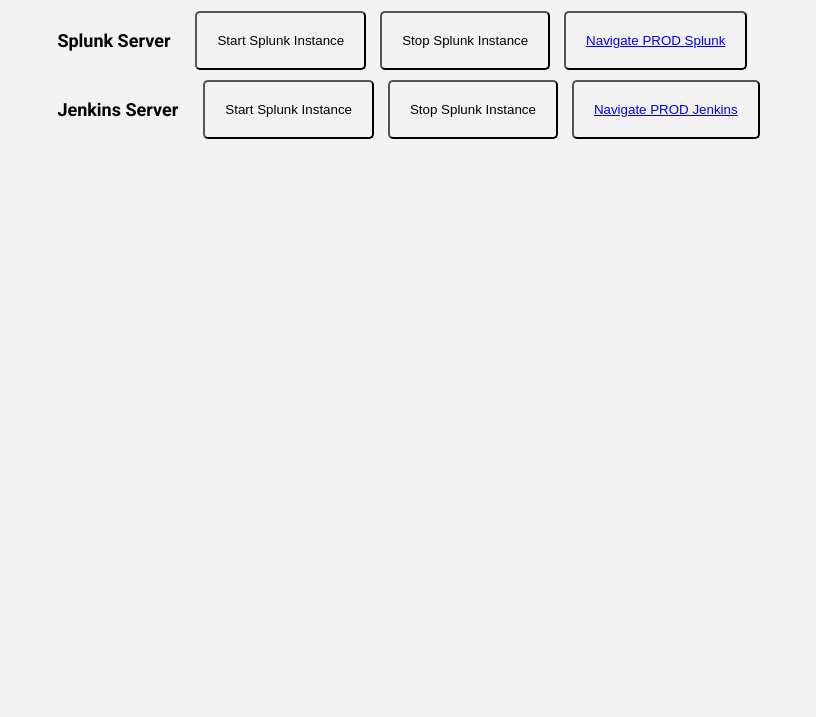
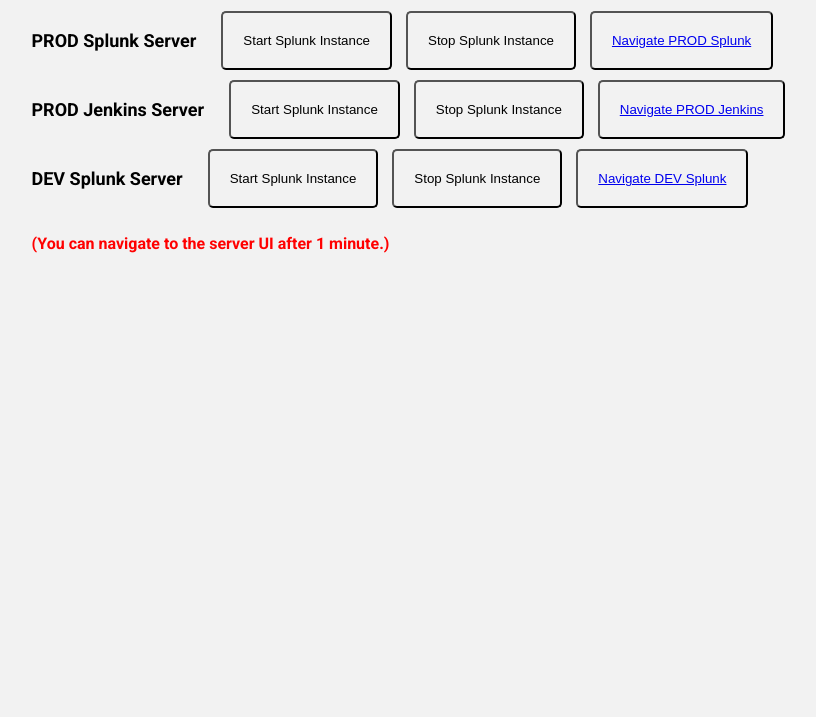
Before and after one commit to Kaliyappan1/AWS_Instances_On_And_Off-controll, a plain HTML site: page index.html in a window 1280 px wide. Shown: the part 83-800 px from the top of the page, without its empty margins (229-1045 px from the left). Drawn offline with Linux system fonts and the light colour scheme.

Commit message:
dev server as added

```diff
--- a/index.html
+++ b/index.html
@@ -8,10 +8,11 @@
 </head>
 <body>
     <h1>Control Instance</h1>
+
     <div class="Instance">
         <div>
 
-            <h3>Splunk Server</h3>
+            <h3>PROD Splunk Server</h3>
         </div>
         <div>
 
@@ -25,7 +26,7 @@
     <div class="Instance">
         <div>
 
-            <h3>Jenkins Server</h3>
+            <h3>PROD Jenkins Server</h3>
         </div>
         <div>
 
@@ -34,6 +35,19 @@
             <button class="button1 button" ><a href="http://jenkins.softmania.in:8080/" target="_blank">Navigate PROD Jenkins</a></button>
         </div>
     </div>
+    <div class="Instance">
+        <div>
+
+            <h3>DEV Splunk Server</h3>
+        </div>
+        <div>
+
+            <button class="button1 button" onclick="startDEVSplunkUrl()">Start Splunk Instance</button>
+            <button class="button2 button" onclick="stopDEVSplunkUrl()">Stop Splunk Instance</button>
+            <button class="button1 button" ><a href="http://dev-splunk.softmania.in:8000/en-US" target="_blank">Navigate DEV Splunk</a></button>
+        </div>
+    </div>
+    <h4 style="color: red;">(You can navigate to the server UI after 1 minute.)</h4>
 
     <script>
         const startSplunkUrl = 'https://m8vpjjh7wg.execute-api.ap-southeast-1.amazonaws.com/start/start-splunk-instance';
@@ -41,6 +55,10 @@
 
         const startJenkinskUrl = 'https://m8vpjjh7wg.execute-api.ap-southeast-1.amazonaws.com/start/Start-Jenkins';
         const stopJenkinskUrl = 'https://m8vpjjh7wg.execute-api.ap-southeast-1.amazonaws.com/stop/Stop-Jenkins';
+
+        const startDEVSplunk = 'https://btvyn0x0zb.execute-api.ap-southeast-1.amazonaws.com/Start/Start-DEV-Splunk';
+        const stopDEVSplunk = 'https://btvyn0x0zb.execute-api.ap-southeast-1.amazonaws.com/Stop/Stop-DEV-Splunk';
+
 
         async function startSplunkInstance() {
             try {
@@ -88,6 +106,30 @@
                 alert('Instance stopped successfully');
             }
         }
+
+        async function startDEVSplunkUrl() {
+            try {
+                const response = await fetch(startDEVSplunk);
+                if (!response.ok) throw new Error("HTTP error!" );
+                const data = await response.json();
+                alert(data.body);
+            } catch (error) {
+                console.error("Instance started successfully");
+                alert('Instance start successfully');
+            }
+        }
+
+        async function stopDEVSplunkUrl() {
+            try {
+                const response = await fetch(stopDEVSplunk);
+                if (!response.ok) throw new Error("HTTP error!" );
+                const data = await response.json();
+                alert(data.body);
+            } catch (error) {
+                console.error('Instance stopped successfully');
+                alert('Instance stopped successfully');
+            }
+        }
     </script>
 </body>
 </html>
```
